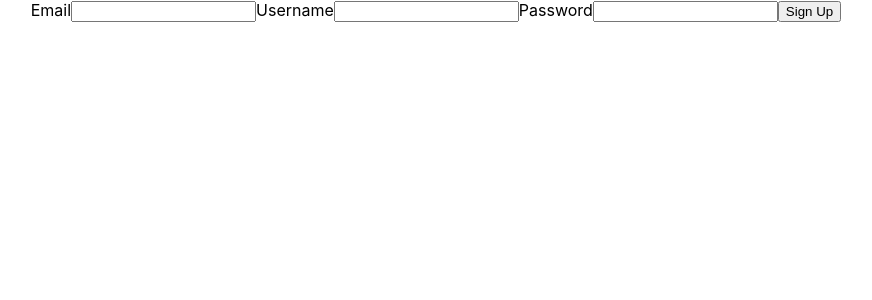
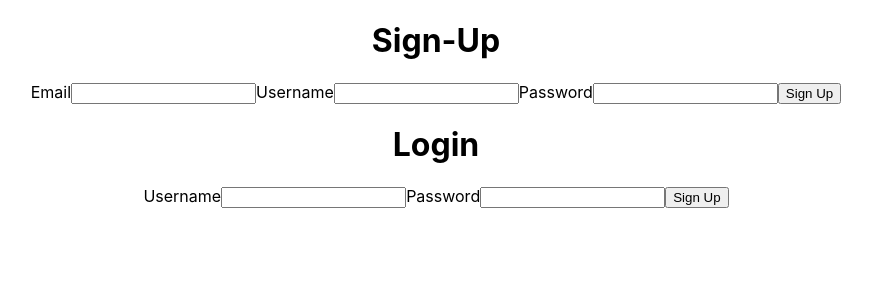
Before and after one commit to patmangan98/surf-log, a React (Create React App) app in the folder front-end/: page / in a window 1280 px wide. Shown: the top 300 px of the page, without its empty margins (204-1076 px from the left). Built offline with nearby package versions, Linux system fonts and the light colour scheme; no server answers.

Commit message:
Login now works on the front end

```diff
--- a/front-end/src/pages/AuthPage/AuthPage.Js
+++ b/front-end/src/pages/AuthPage/AuthPage.Js
@@ -1,9 +1,13 @@
+import LoginForm from "../components/LoginForm/LoginForm";
 import SignUpForm from "../components/SignInForm/SignInForm";
 
 export default function AuthPage ({ setUser }) {
     return (
         <>
+        <h1>Sign-Up</h1>
         <SignUpForm setUser={setUser}/>
+        <h1>Login</h1>
+        <LoginForm setUser={setUser}/>
         </>
     )
 }
--- a/front-end/src/pages/app/App.js
+++ b/front-end/src/pages/app/App.js
@@ -114,7 +114,7 @@ function App() {
     <main className="App">
       {user ? (
         <>
-        <HomePage/>
+        <HomePage setUser={setUser}/>
         </>
       ):(
         <AuthPage setUser = {setUser}/>
--- a/front-end/src/pages/components/LoginForm/LoginForm.js
+++ b/front-end/src/pages/components/LoginForm/LoginForm.js
@@ -1,4 +1,41 @@
-export default function LoginForm () {
+import { useState } from "react";
+import { isUserLoggedIn } from "../../utilities/users-service";
+import { setToken } from "../../utilities/users-service";
+import { login } from "../../utilities/users-api";
+
+export default function LoginForm ({ setUser }) {
+
+
+const [credentials, setCredentials] = useState({
+        username : '',
+        password : ''
+})
+
+
+function handleChange(event) {
+    setCredentials({
+        ...credentials,
+        [event.target.name]: event.target.value
+    })
+}
+
+async function handleSubmit(event) {
+    event.preventDefault();
+    try {
+        const formData = {...credentials}
+        await login(formData)
+            .then((responseData) => setToken(responseData.token))
+        await setUser(isUserLoggedIn())
+
+            //await console.log(formData.token)
+        //await setUser(formData.token)
+
+    } catch (error) {
+        console.log(error)
+    }
+}
+
+
     return (
         <>
         <form autoComplete='off'>
--- a/front-end/src/pages/homePage/homepage.js
+++ b/front-end/src/pages/homePage/homepage.js
@@ -1,7 +1,7 @@
 import { useState, useEffect } from "react"
 import { clearToken } from "../../utility"
 
-export default function HomePage () {
+export default function HomePage ({ setUser }) {
     const [message, setMessage] = useState("")
     const [errorMsg, setErrorMsg] = useState("")
 
@@ -55,6 +55,7 @@ export default function HomePage () {
 
       function handleLogOut () {
         clearToken()
+        setUser()
       }
 
     return (
```
